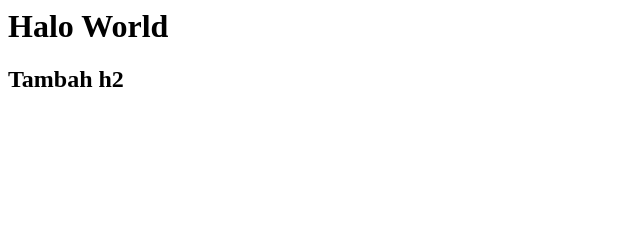
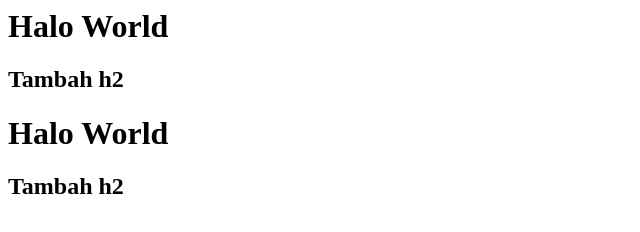
Before and after one commit to chimayer/tutorial, a plain HTML site: page index.html in a window 1280 px wide. Shown: the whole page, without its empty margins (0-640 px from the left). Drawn offline with Linux system fonts and the light colour scheme.

Commit message:
update dari github

```diff
--- a/index.html
+++ b/index.html
@@ -1,2 +1,4 @@
 <h1> Halo World </h1>
 <h2>Tambah h2</h2>
+<h1> Halo World </h1>
+<h2>Tambah h2</h2>
```
